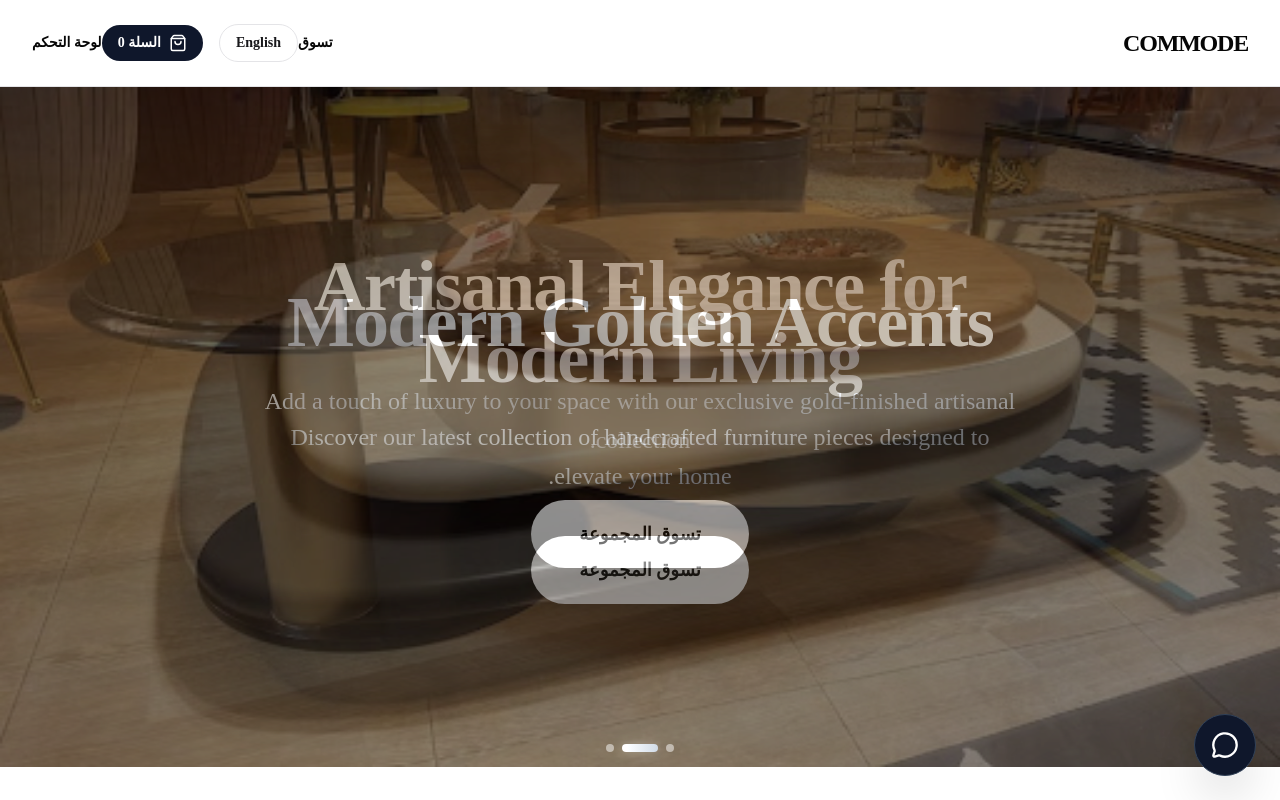
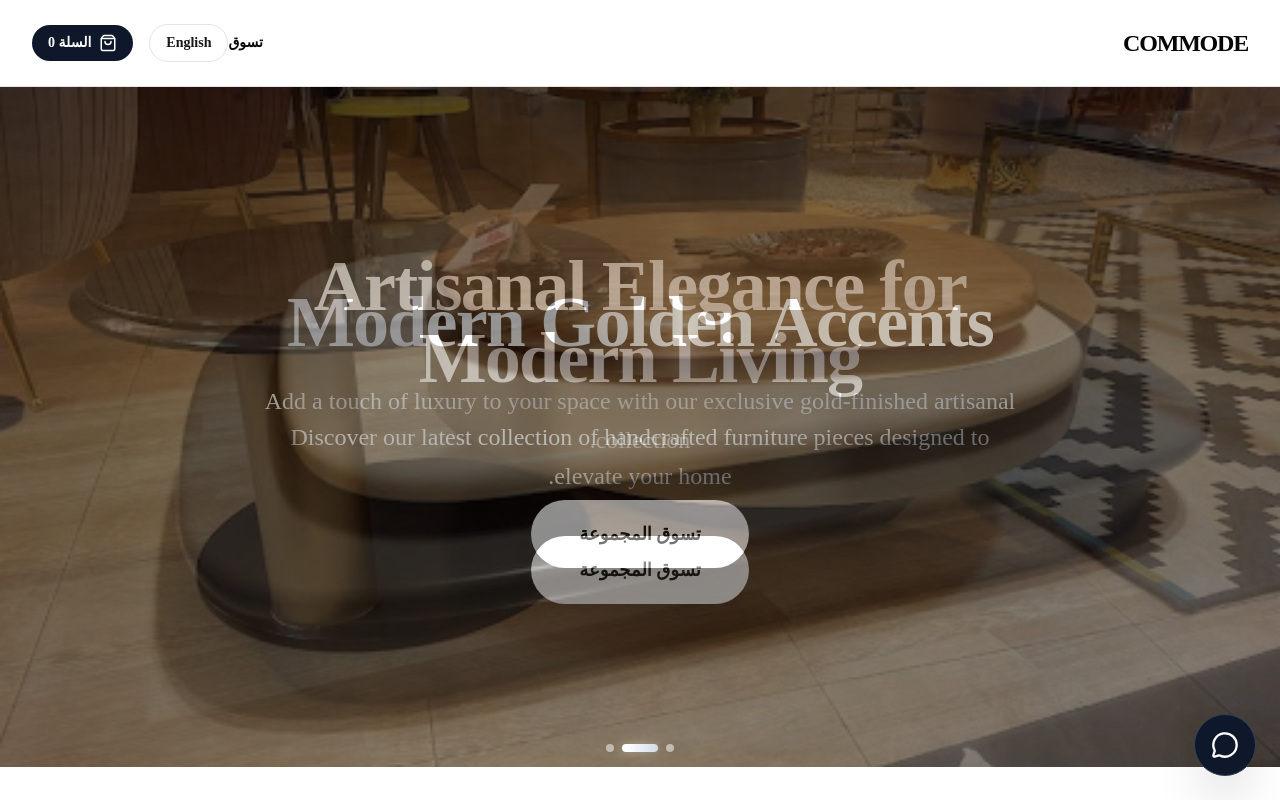
Before and after one commit to MohamedMounir22/commode-furniture, a Next.js app: page / in a window 1280 px wide. Shown: the top 800 px of the page. Built offline with nearby package versions, Linux system fonts and the light colour scheme; no server answers; the database is empty.

Commit message:
remove admin button from the header

```diff
--- a/components/HeaderNav.jsx
+++ b/components/HeaderNav.jsx
@@ -35,9 +35,9 @@ export default function HeaderNav() {
                 </div>
 
                 {/* dashboard */}
-                    <Link href="/admin/dashboard" className="text-sm font-semibold hover:text-zinc-500 transition">
+                    {/* <Link href="/admin/dashboard" className="text-sm font-semibold hover:text-zinc-500 transition">
                         {t("nav.admin")}
-                    </Link>
+                    </Link> */}
 
             </nav>
         </header>
```
